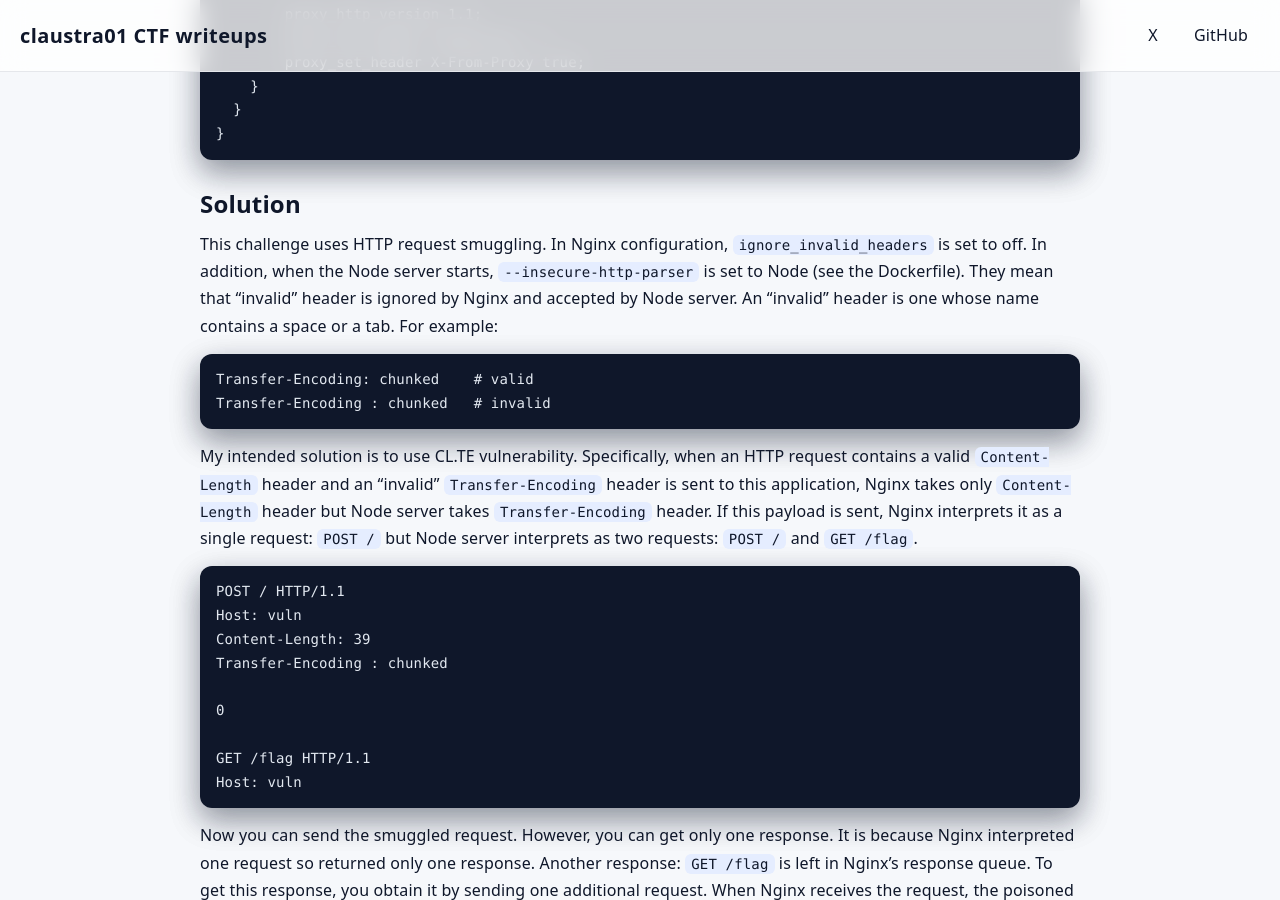
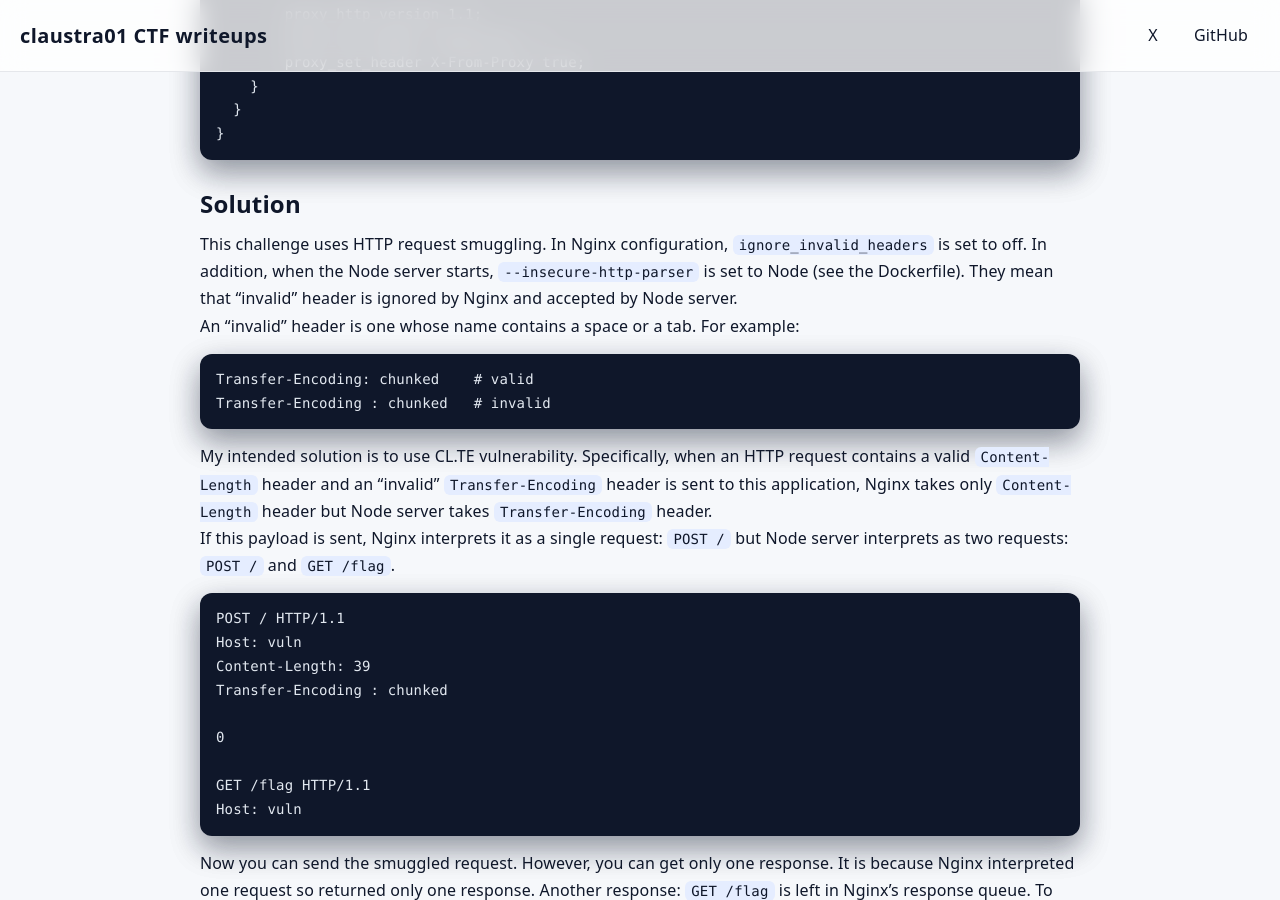
Before and after one commit to claustra01/my-ctf-writeups, a Jekyll site: the page built from _writeups/sknbctf_2025.md, in a window 1280 px wide and 900 px high, scrolled down 1789 px. Built offline with Jekyll 4.4.1, drawn with Linux system fonts in a browser that asks for light colours; part of the change alters nothing that is shown; some of the changed text lies outside the part shown.

Commit message:
fix: newline

```diff
--- a/_config.yml
+++ b/_config.yml
@@ -28,6 +28,7 @@ markdown: kramdown
 highlighter: rouge
 kramdown:
   syntax_highlighter: rouge
+  hard_wrap: true
 timezone: Asia/Tokyo
 
 collections:
```
